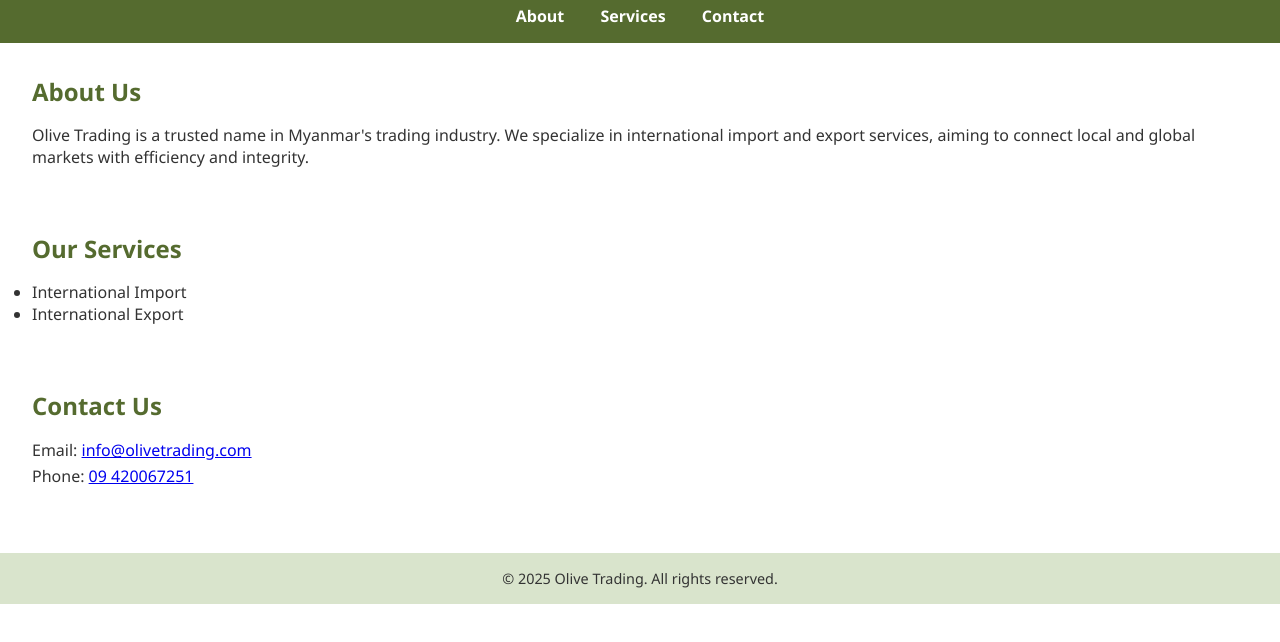
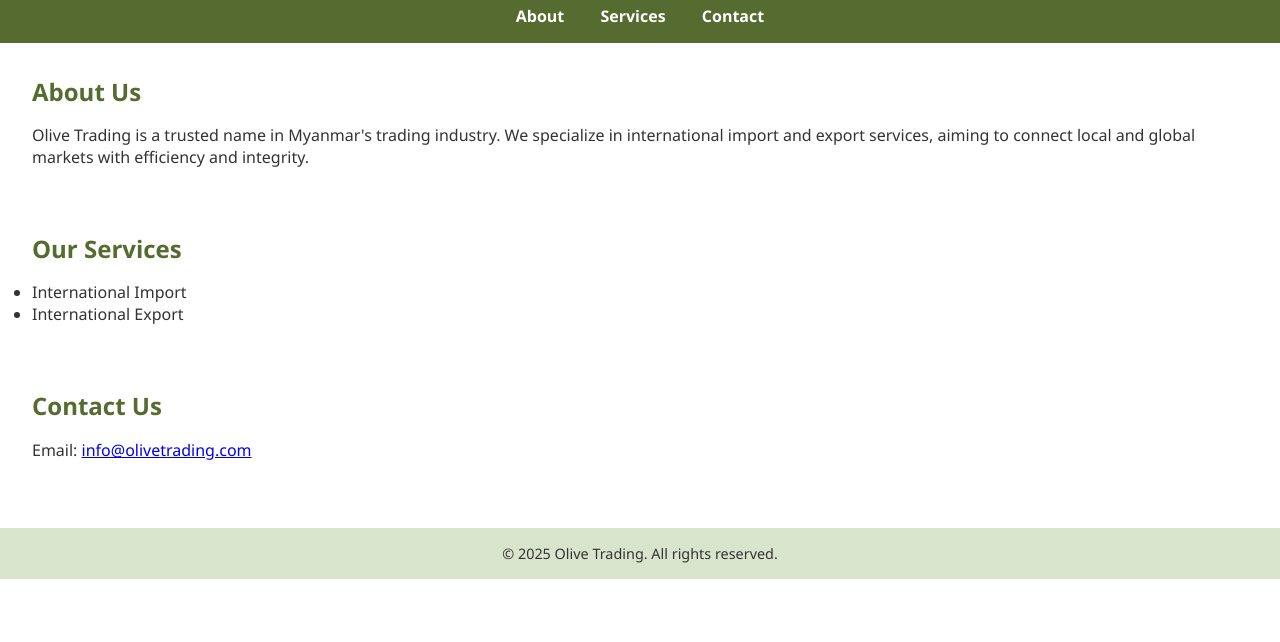
Before and after one commit to kyaw298/olive-trading, a plain HTML site: page index.html in a window 1280 px wide. Shown: the part 84-726 px from the top of the page. Drawn offline with Linux system fonts and the light colour scheme.

Commit message:
Update index.html
Signed-off-by: kyaw298 <lit.kaungkin@gmail.com>

```diff
--- a/index.html
+++ b/index.html
@@ -103,7 +103,6 @@
     <h2 class="section-title">Contact Us</h2>
     <div class="contact-info">
       <p>Email: <a href="mailto:info@olivetrading.com">info@olivetrading.com</a></p>
-      <p>Phone: <a href="tel:+959420067251">09 420067251</a></p>
     </div>
   </section>
 
```
